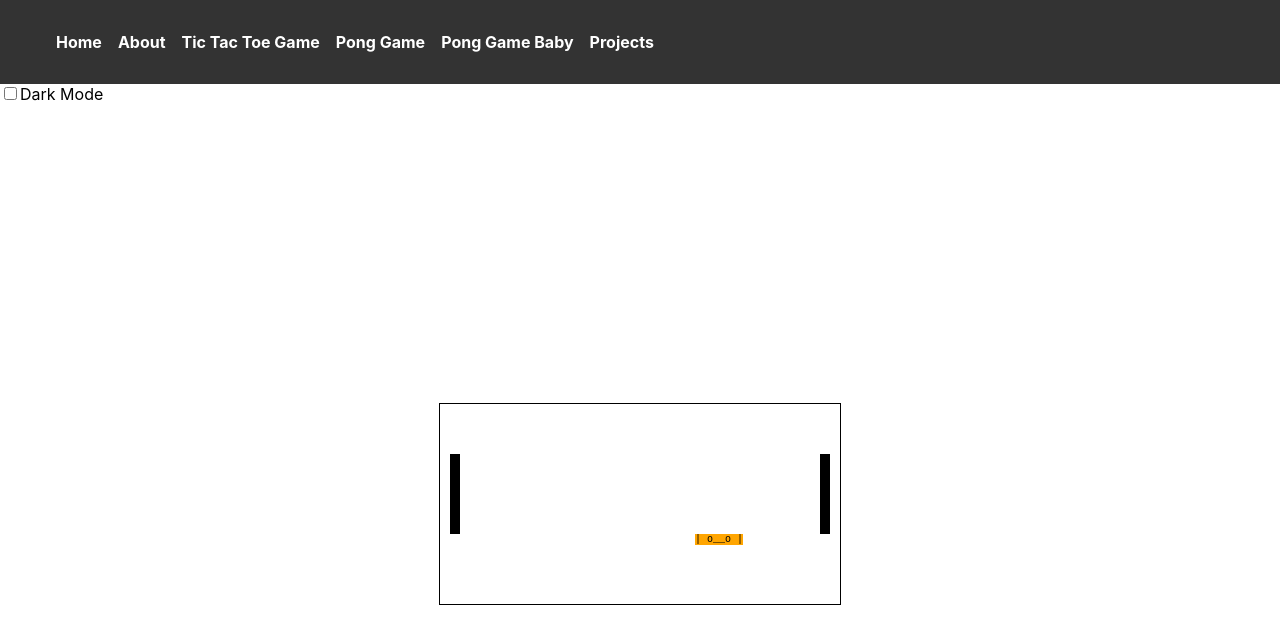
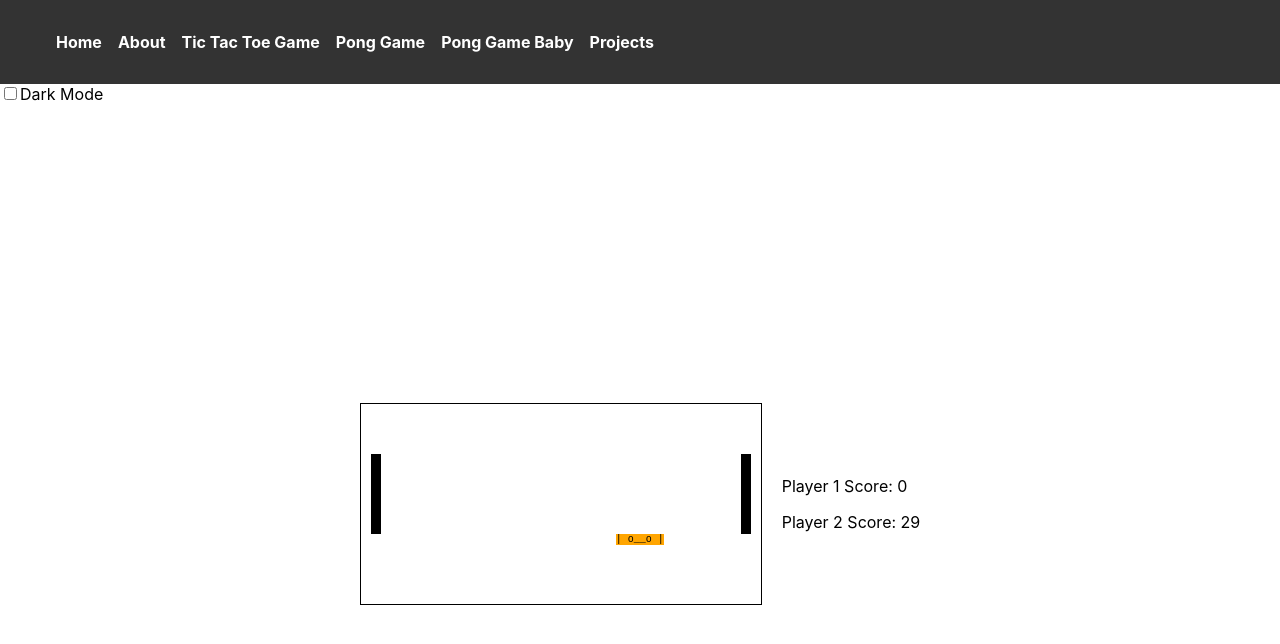
Before and after one commit to lleung030/my-web, a React (Create React App) app: page /pong-game in a window 1280 px wide. Shown: the top 644 px of the page. Built offline with nearby package versions, Linux system fonts and the light colour scheme.

Commit message:
point system

```diff
--- a/src/components/game/PongGame.jsx
+++ b/src/components/game/PongGame.jsx
@@ -11,6 +11,8 @@ class PongGame extends Component {
       ballY: 100,
       ballSpeedX: 5, // Adjust the ball speed as needed
       ballSpeedY: 5, // Adjust the ball speed as needed
+      score1: 0,
+      score2: 0,
     };
 
     this.handleKeyDown = this.handleKeyDown.bind(this);
@@ -86,12 +88,27 @@ class PongGame extends Component {
       this.setState({ ballSpeedY: -ballSpeedY });
     }
 
+    // Check if the ball passed the paddles and award points
+    if (newBallX < 0) {
+      // Player 2 (right paddle) scores a point
+      this.setState((prevState) => ({ score2: prevState.score2 + 1 }));
+      this.resetBall();
+    } else if (newBallX + ballSize > boardWidth) {
+      // Player 1 (left paddle) scores a point
+      this.setState((prevState) => ({ score1: prevState.score1 + 1 }));
+      this.resetBall();
+    }
+
     // Update ball position
     this.setState({ ballX: newBallX, ballY: newBallY });
   }
 
+  resetBall() {
+    this.setState({ ballX: 200, ballY: 100 });
+  }
+
   render() {
-    const { paddle1Y, paddle2Y, ballX, ballY } = this.state;
+    const { paddle1Y, paddle2Y, ballX, ballY, score1, score2 } = this.state;
     const paddleWidth = 10;
     const paddleHeight = 80;
     const ballSize = 10;
@@ -149,6 +166,10 @@ class PongGame extends Component {
             | o__o |
           </div>
         </div>
+        <div style={{ marginLeft: "20px" }}>
+          <p>Player 1 Score: {score1}</p>
+          <p>Player 2 Score: {score2}</p>
+        </div>
       </div>
     );
   }
```
